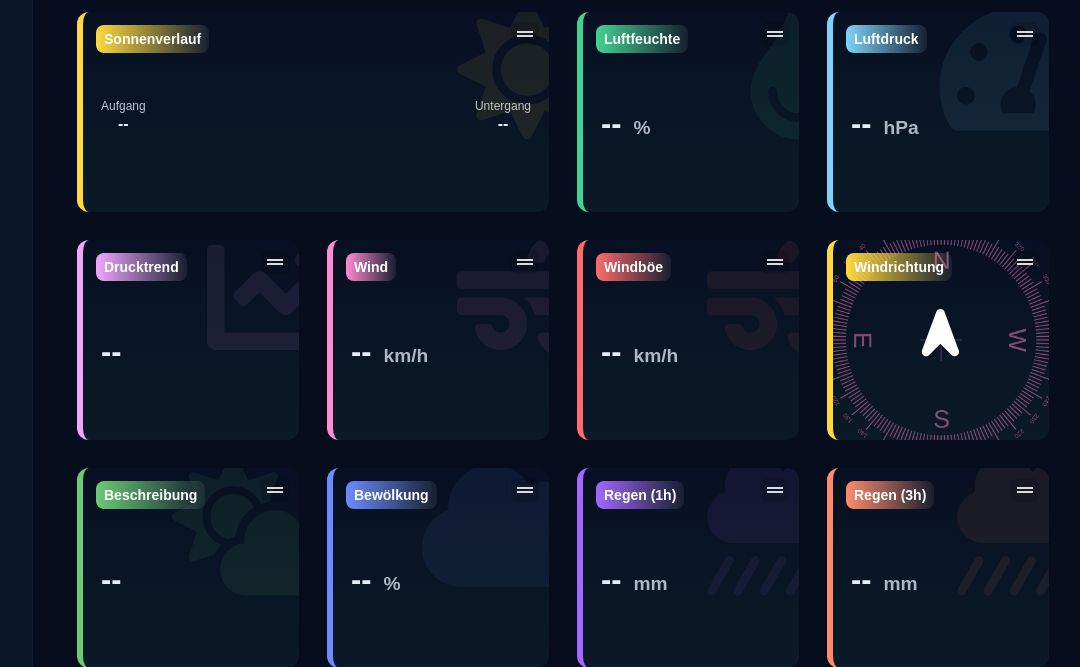
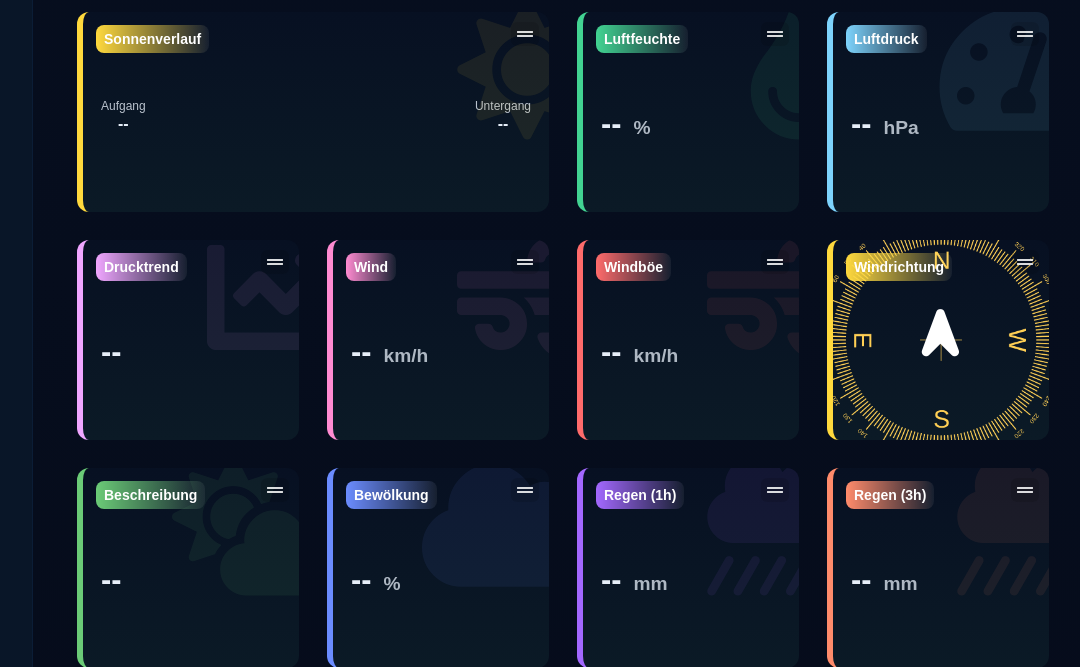
Before and after one commit to julwilke/WetterApp, a Python web app: template weather_dashboard/templates/index.html in a window 1280 px wide. Shown: the part 1084-1751 px from the top of the page, without its empty margins (187-1267 px from the left). Run offline with Jinja, Linux system fonts and the light colour scheme; the template is opened without the code that fills it, so the values that code supplies are empty; some libraries are stand-ins or nearby versions.

Commit message:
Anpassung: Farbe Kompass Div

```diff
--- a/weather_dashboard/static/styles.css
+++ b/weather_dashboard/static/styles.css
@@ -116,7 +116,7 @@
 
 /* Compass styling */
 .compass { position: absolute; left: 50%; top: 50%; transform: translate(-50%, -50%); width: 56%; height: 56%; pointer-events: none; z-index: 2; display:flex; align-items:center; justify-content:center; }
-    .compass-img {  height: 250%; filter: invert(1) opacity(0.5); filter: invert(73%) sepia(21%) saturate(3700%) hue-rotate(290deg) brightness(103%) contrast(102%) opacity(0.5); margin-top: 5px; }
+    .compass-img {  height: 250%; filter: invert(1) opacity(0.5); filter: invert(74%) sepia(80%) saturate(348%) hue-rotate(-10deg) brightness(100%) contrast(100%); margin-top: 5px; }
     .compass-arrow { position: absolute; left: 50%; top: 50%; transform-origin: center center; transform: translate(-50%, -50%) rotate(-45deg); z-index: 3; color: #fff; font-size: clamp(28px, 3.6vw, 48px); line-height: 1; pointer-events: none; }
     .compass-arrow { transition: transform 300ms ease; }
     .compass-arrow::after { display: none; }
```
